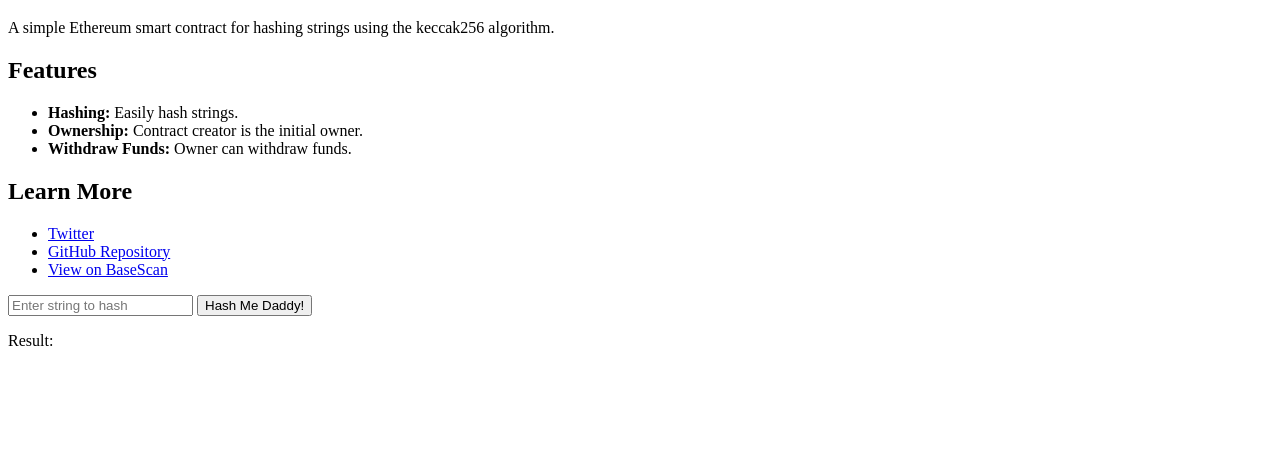
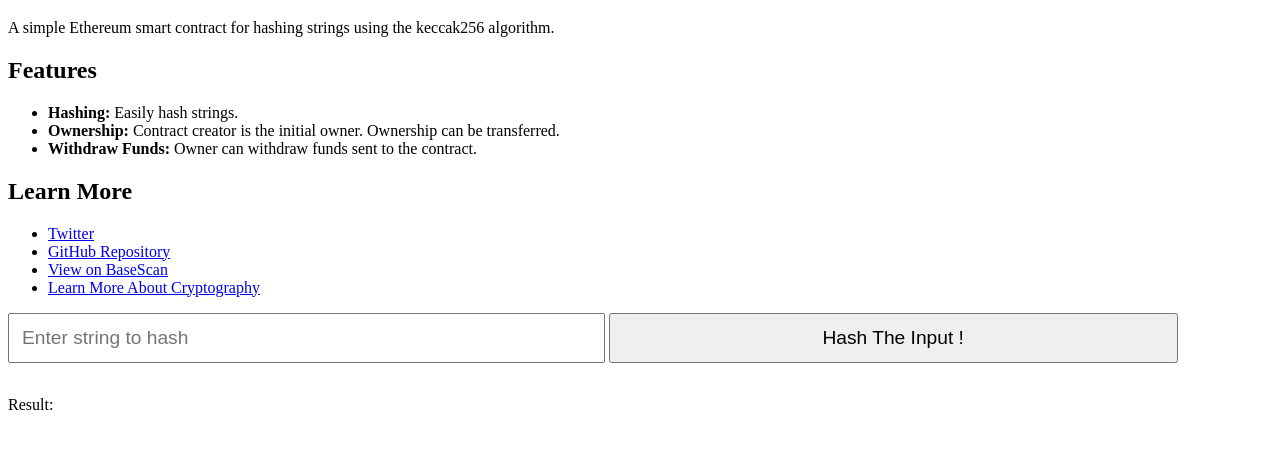
Before and after one commit to Cryptocojak/HashMeDaddy, a plain HTML site: page docs/index.html in a window 1280 px wide. Shown: the part 61-510 px from the top of the page. Drawn offline with Linux system fonts and the light colour scheme; a script that the page names is missing.

Commit message:
Update index.html
Updated index file; removed api key.

```diff
--- a/docs/index.html
+++ b/docs/index.html
@@ -1,11 +1,28 @@
 <!DOCTYPE html>
 <html>
-<head>
     <meta charset="UTF-8">
+    <meta name="viewport" content="width=device-width, initial-scale=1.0"> <!-- Responsive meta tag -->
     <title>HashMeDaddy Smart Contract</title>
     <style>
-        /* Your CSS here */
-        /* Feel free to add styling as you see fit! */
+        /* Making it look better on mobile */
+        #stringToHash, #hashMeDaddyButton {
+            font-size: 1.2em;  /* Increase font size */
+            padding: 12px;     /* Add more padding */
+            width: 45%;       /* 20% width */
+            margin-bottom: 10px;  /* Add margin to the bottom */
+        }
+
+        /* Make result text larger */
+        #hashResult {
+            font-size: 1.5em;
+            width: 80%;
+            overflow-wrap: break-word;
+        }
+        .special-paragraph {
+            max-width: 90%;
+            overflow-wrap: break-word;
+        }
+
     </style>
 </head>
 <body>
@@ -16,8 +33,8 @@
     <h2>Features</h2>
     <ul>
         <li><strong>Hashing:</strong> Easily hash strings.</li>
-        <li><strong>Ownership:</strong> Contract creator is the initial owner.</li>
-        <li><strong>Withdraw Funds:</strong> Owner can withdraw funds.</li>
+        <li><strong>Ownership:</strong> Contract creator is the initial owner. Ownership can be transferred.</li>
+        <li><strong>Withdraw Funds:</strong> Owner can withdraw funds sent to the contract.</li>
     </ul>
 
     <h2>Learn More</h2>
@@ -25,17 +42,18 @@
         <li><a href="https://twitter.com/HashMeDaddy" target="_blank">Twitter</a></li>
         <li><a href="https://github.com/Cryptocojak/HashMeDaddy" target="_blank">GitHub Repository</a></li>
         <li><a href="https://basescan.org/address/0xce5da1a42320176eb17f0d6c346208c674e97aaf#readContract" target="_blank">View on BaseScan</a></li>
+        <li><a href="keccak256-info.html" target="_blank">Learn More About Cryptography</a></li>
     </ul>
 
     <!-- New input field and button -->
     <input type="text" id="stringToHash" placeholder="Enter string to hash">
-    <button id="hashMeDaddyButton">Hash Me Daddy!</button>
-    <p>Result: <span id="hashResult"></span></p>
+    <button id="hashMeDaddyButton">Hash The Input !</button>
+    <p class="special-paragraph">Result: <span id="hashResult"></span></p>
 
     <script src="https://cdn.jsdelivr.net/npm/web3@1.5.0/dist/web3.min.js"></script>
     <script>
       // Initialize web3 with a default provider
-      const web3 = new Web3(new Web3.providers.HttpProvider('https://base-mainnet.g.alchemy.com/v2/[YOUR_API_KEY]'));
+      const web3 = new Web3(new Web3.providers.HttpProvider('https://base-mainnet.g.alchemy.com/v2/[YOUR_API_KEY_HERE]'));
 
       // Contract ABI and address
       const abi = [{"inputs":[{"internalType":"string","name":"_string","type":"string"}],"name":"hashMeDaddy","outputs":[{"internalType":"bytes32","name":"","type":"bytes32"}],"stateMutability":"pure","type":"function"}];
```
